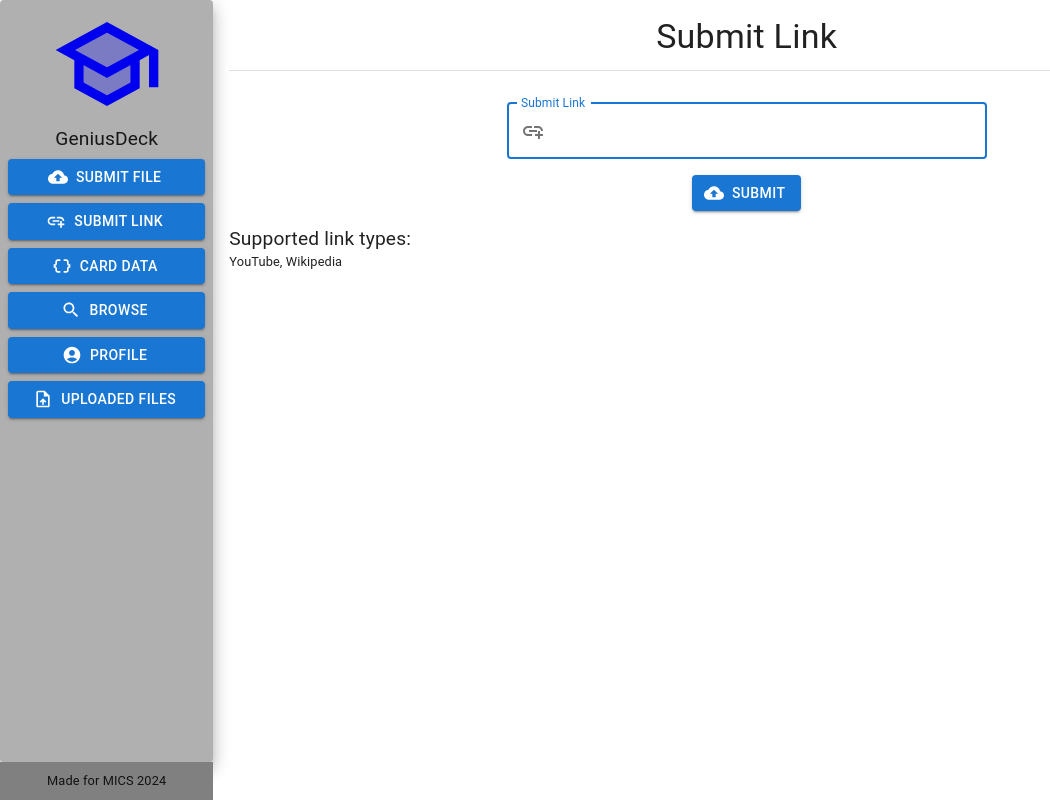
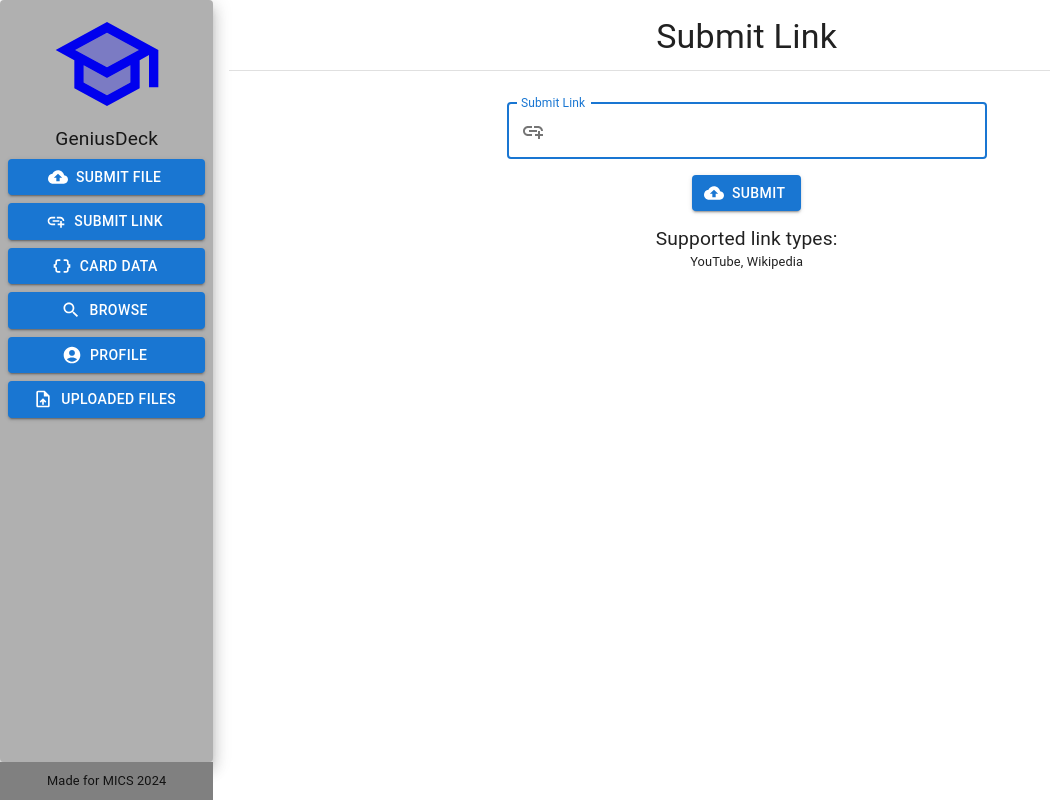
Before and after one commit to ashesh808/genius-deck, a Next.js app in the folder client/: page /SubmitLink in a window 1280 px wide. Shown: the whole page, without its empty margins (0-1050 px from the left). Built offline with nearby package versions, Linux system fonts and the light colour scheme.

Commit message:
Center text

```diff
--- a/client/pages/SubmitFile.js
+++ b/client/pages/SubmitFile.js
@@ -60,7 +60,7 @@ export default function SubmitFile () {
   return (
     <Box>
       <PageHeader title="Submit File" />
-      <Box style={{display: "flex", justifyContent: "center"}}>
+      <Box style={{display: "flex", alignItems: 'center', justifyContent: "center", flexDirection: 'column'}}>
         <UploadBox
           onSuccess={onSuccess}
           onError={()=>alert ("ERROR")}
@@ -68,7 +68,6 @@ export default function SubmitFile () {
           title="Upload a file"
           subtitle="Drag a file file here or click to browse"
         />
-      </Box>
         <Typography
           variant="h4"
           style={{
@@ -85,7 +84,7 @@ export default function SubmitFile () {
         >
           PDF, PPT/PPTX, TXT
         </Typography>
-
+      </Box>
 
       <WaitModal open={waiting} />
     </Box>
--- a/client/pages/SubmitLink.js
+++ b/client/pages/SubmitLink.js
@@ -79,7 +79,7 @@ export default function SubmitLink () {
   return (
     <Box>
       <PageHeader title="Submit Link" />
-      <Box style={{display: "flex", alignItems: "center", flexDirection: "column", gap: "1rem"}}>
+      <Box style={{display: "flex", alignItems: 'center', justifyContent: "center", flexDirection: 'column'}}>
         <TextField
           id="submitlink"
           label="Submit Link"
@@ -101,10 +101,12 @@ export default function SubmitLink () {
           startIcon={<BackupIcon />}
           variant="contained"
           onClick={onSubmit}
+          style={{
+            marginTop: '1rem',
+          }}
         >
           Submit
         </Button>
-      </Box>
         <Typography
           variant="h4"
           style={{
@@ -121,6 +123,7 @@ export default function SubmitLink () {
         >
           YouTube, Wikipedia
         </Typography>
+      </Box>
 
       <WaitModal open={waiting} />
     </Box>
```
Lines whose indentation alone changed are shown as unchanged.
